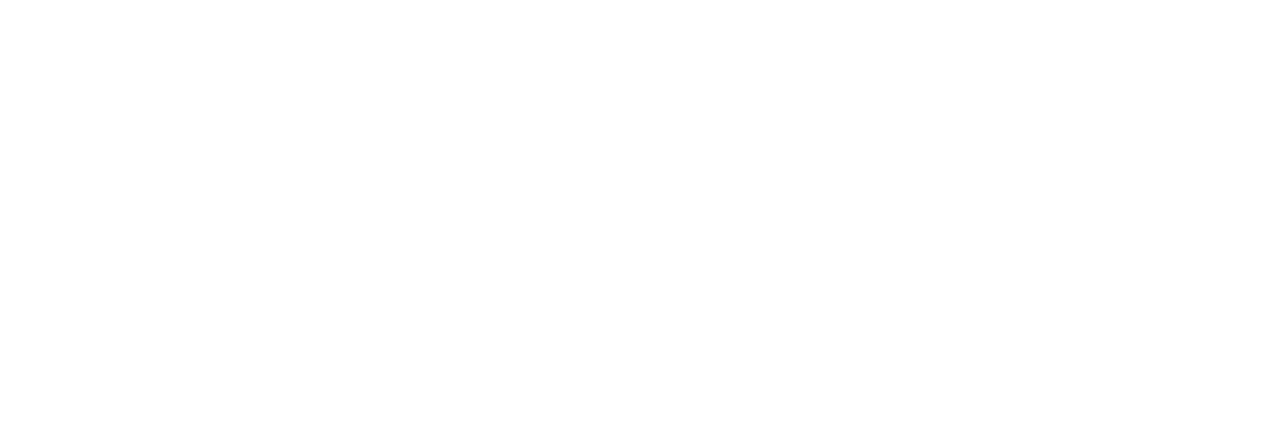
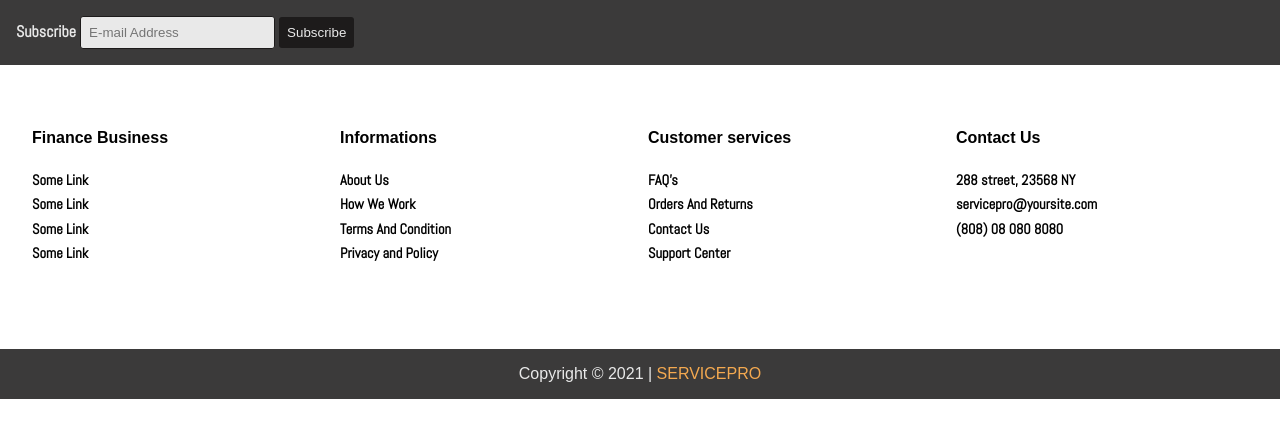
Before and after one commit to LahoucineABOULHASSAN/VueJS_ServicePro, a Vue app: page / in a window 1280 px wide. Shown: the top 438 px of the page. Built offline with nearby package versions, Linux system fonts and the light colour scheme; some icons are missing; a web font is replaced by a local one.

Commit message:
create footer component + Subscribe & Inofs

```diff
--- a/src/App.vue
+++ b/src/App.vue
@@ -4,11 +4,7 @@
     <Header />
     <Main />
     <Footer />
-    <i
-      class="theme-btn big icon"
-      v-bind:class="modeIcon"
-      v-on:click="theme()"
-    ></i>
+    <a href="#"><i class="to-top angle double up big icon"></i></a>
   </div>
 </template>
 
@@ -25,23 +21,6 @@
       Main,
       Footer,
     },
-    data() {
-      return {
-        isLight: true,
-        themeClass: 'light',
-        modeIcon: 'moon',
-      }
-    },
-    methods: {
-      theme() {
-        this.isLight = !this.isLight
-        this.themeBtn()
-        this.isLight ? (this.themeClass = 'light') : (this.themeClass = 'dark')
-      },
-      themeBtn() {
-        this.isLight ? (this.modeIcon = 'moon') : (this.modeIcon = 'sun')
-      },
-    },
   }
 </script>
 
@@ -50,15 +29,17 @@
   @import url('https://fonts.googleapis.com/css?family=News+Cycle&display=swap');
   /* VARIABLES DECLARATION */
   :root {
-    --primary: #ea0c35;
+    --primary: #f4a950;
     --secondary: #ea2348bf;
-    --dark: #353535;
-    --darker: #252525;
-    --light: #c1c1c1;
-    --lighter: #e0e0e0;
-    --lightTransparence: #0000003b;
+    --dark: #1d1b1b;
+    --darker: #111111;
+    --light: #e9e9e9;
+    --lighter: #f7f7f7;
+    --lightTransparence: #191818d9;
     --blue: #3396b5;
     --bluer: #607d8b;
+    --animate-duration: 2500ms;
+    --animate-delay: 0.9s;
   }
   * {
     margin: 0;
@@ -66,108 +47,55 @@
     font-family: sans-serif;
     box-sizing: border-box;
   }
-  body {
-    font-family: 'Abel', sans-serif, -apple-system, BlinkMacSystemFont,
-      'Segoe UI', 'Roboto', 'Oxygen', 'Ubuntu', 'Cantarell', 'Fira Sans',
-      'Droid Sans', 'Helvetica Neue', sans-serif;
-    -webkit-font-smoothing: antialiased;
-    -moz-osx-font-smoothing: grayscale;
-  }
-  header h1,
-  header h2 {
-    text-transform: uppercase;
-  }
-  h1,
-  h2,
-  h3,
-  h4,
-  h5,
-  h6 {
-    font-family: 'Abel', sans-serif;
-    margin: 1rem auto;
+  a {
+    text-decoration: none;
+    color: inherit;
   }
   img {
     width: 100%;
-    clear: both;
-  }
-  i {
-    margin-right: 1rem;
   }
   ul {
     list-style: none;
   }
-  hr {
-    margin: 1rem 0;
-  }
-  section {
-    margin: 56.8px auto;
-  }
-  .container {
-    padding: 1.7rem;
+  .clear {
+    clear: both;
   }
   .grid {
     display: grid;
     grid-gap: 1rem;
   }
-  .headline {
-    padding-bottom: 1rem;
-    margin-bottom: 3rem;
-    border-bottom: 1px solid var(--bluer);
-    font-size: 1.2rem;
-    font-weight: 600;
+  /* -------------------------------------- */
+  /* special classes */
+  .to-left {
+    float: left;
   }
-  .gradient-light {
-    background: linear-gradient(-45deg, var(--light) 70%, var(--dark) 30%);
+  .to-right {
+    float: right;
   }
-  .gradient-dark {
-    background: linear-gradient(-45deg, var(--light) 30%, var(--dark) 0%);
+  .fix-to-top {
+    position: fixed;
+  }
+  /*  to top button */
+  .to-top {
+    width: 38px;
+    height: 38px;
+    color: var(--dark);
+    border: none;
+    border-radius: 50%;
+    position: absolute;
+    bottom: 1rem;
+    right: 1rem;
+    z-index: 2;
   }
 
-  .theme-btn {
-    width: 38px;
-    height: 38px;
-    position: fixed;
-    bottom: 2rem;
-    right: 1rem;
-    z-index: 1;
-  }
-  /* -------------------------------------- */
-  /* special classes */
-  .light {
-    background-color: var(--light);
-    color: var(--dark);
-  }
-  .lighter {
-    background-color: var(--lighter);
-    color: var(--dark);
-  }
-  .dark {
-    background-color: var(--dark);
-    color: var(--light);
-  }
-  .darker {
-    background-color: var(--darker);
-    color: var(--light);
-  }
   /* media queries */
-  @media screen and (min-width: 1171px) {
-    section {
-      width: 1124px;
-      margin: auto;
+  @media screen and (min-width: 1368px) {
+    #root {
+      width: 1350px;
+      margin: 0 auto;
     }
-  }
-  @media screen and (max-width: 768px) {
-    section {
-      margin: 1rem auto;
-    }
-    .container {
-      padding: 1rem;
-    }
-  }
-  @media screen and (max-width: 500px) {
-    .headline {
-      padding-bottom: 0.5rem;
-      margin-bottom: 1rem;
+    #root .topnav {
+      width: 1350px;
     }
   }
 </style>
--- a/src/components/Footer.vue
+++ b/src/components/Footer.vue
@@ -1,11 +1,82 @@
 <template>
   <footer>
+    <Subscribe />
+    <div class="details">
+      <Infos />
+    </div>
+    <p class="copyrights">Copyright &copy; 2021 | <span> ServicePro</span></p>
   </footer>
 </template>
 <script>
-export default {
-  name: 'Footer'
-};
+  import Subscribe from './footer/Subscribe'
+  import Infos from './footer/Infos'
+  export default {
+    name: 'Footer',
+    components: {
+      Subscribe,
+      Infos,
+    },
+  }
 </script>
-<style scoped>
+<style>
+  footer .details {
+    padding: 4rem 2rem;
+    margin-bottom: 1rem;
+  }
+  footer .copyrights {
+    width: 100%;
+    text-align: center;
+    background: var(--lightTransparence);
+    color: var(--light);
+    padding: 1rem;
+    position: relative;
+  }
+  footer span {
+    text-transform: uppercase;
+    color: var(--primary);
+  }
+  /* Details Style */
+  .footer-infos.grid {
+    text-align: left;
+    grid-template-columns: repeat(4, 1fr);
+  }
+  .footer-infos h3 {
+    font-size: 1rem;
+    margin-bottom: 1.5rem;
+  }
+  .footer-infos li {
+    cursor: pointer;
+    font-family: 'Abel', sans-serif;
+    font-weight: bold;
+    font-size: 0.9rem;
+    margin-bottom: 0.4rem;
+  }
+  .footer-infos li:hover {
+    color: var(--blue);
+  }
+  .footer-infos ul.icons {
+    margin-top: 1rem;
+  }
+  .footer-infos li.icon-item {
+    display: inline-block;
+    color: var(--primary);
+  }
+  /* Media Queries */
+  @media screen and (max-width: 768px) {
+    footer .footer-infos.grid {
+      text-align: center;
+    }
+    .footer-infos.grid {
+      grid-template-columns: 1fr 1fr;
+    }
+  }
+  @media screen and (max-width: 500px) {
+    .footer-infos.grid {
+      grid-template-columns: 1fr;
+      text-align: center;
+    }
+    .footer-infos.grid div:not(:nth-child(4)) {
+      display: none;
+    }
+  }
 </style>
--- /dev/null
+++ b/src/components/footer/Infos.vue
@@ -0,0 +1,44 @@
+<template>
+  <div id="useful-links" class="footer-infos grid">
+    <div>
+      <h3>Finance Business</h3>
+      <ul>
+        <li>Some Link</li>
+        <li>Some Link</li>
+        <li>Some Link</li>
+        <li>Some Link</li>
+      </ul>
+    </div>
+    <div>
+      <h3>Informations</h3>
+      <ul>
+        <li>About Us</li>
+        <li>How We Work</li>
+        <li>Terms And Condition</li>
+        <li>Privacy and Policy</li>
+      </ul>
+    </div>
+    <div>
+      <h3>Customer services</h3>
+      <ul>
+        <li>FAQ's</li>
+        <li>Orders And Returns</li>
+        <li>Contact Us</li>
+        <li>Support Center</li>
+      </ul>
+    </div>
+    <div>
+      <h3>Contact Us</h3>
+      <ul>
+        <li><i class="map marker alternate icon"></i>288 street, 23568 NY</li>
+        <li><i class="mail icon"></i>servicepro@yoursite.com</li>
+        <li><i class="phone volume icon"></i> (808) 08 080 8080</li>
+      </ul>
+    </div>
+  </div>
+</template>
+<script>
+  export default {
+    name: 'Infos',
+  }
+</script>
--- /dev/null
+++ b/src/components/footer/Subscribe.vue
@@ -0,0 +1,96 @@
+<template>
+  <div id="subscribe" class="subscribe">
+    <form>
+      <label htmlFor="email">Subscribe</label>
+      <input
+        type="email"
+        name="email"
+        v-model="email"
+        placeholder="E-mail Address"
+        required
+      />
+      <input type="submit" value="Subscribe" />
+    </form>
+    <ul class="to-right">
+      <li>
+        <a href="https://www.facebook.com/" rel="noreferrer" target="_blank">
+          <i class="facebook f icon"></i>
+        </a>
+      </li>
+      <li>
+        <a href="https://www.twitter.com/" rel="noreferrer" target="_blank">
+          <i class="twitter icon"></i>
+        </a>
+      </li>
+      <li>
+        <a href="https://www.linkedin.com/" rel="noreferrer" target="_blank">
+          <i class="linkedin icon"></i>
+        </a>
+      </li>
+      <li>
+        <a href="https://www.youtube.com/" rel="noreferrer" target="_blank">
+          <i class="youtube icon"></i>
+        </a>
+      </li>
+    </ul>
+  </div>
+</template>
+<script>
+  export default {
+    name: 'Subscribe',
+    data() {
+      return {
+        email: '',
+      }
+    },
+  }
+</script>
+<style scoped>
+  /* subscribe style */
+  .subscribe {
+    padding: 1rem;
+    background: var(--lightTransparence);
+    color: var(--light);
+  }
+  .subscribe form {
+    display: inline-block;
+  }
+  .subscribe form label {
+    font-family: 'Abel', sans-serif;
+    font-weight: bold;
+  }
+  .subscribe form input[type='email'] {
+    background: var(--light);
+    border: 1px solid var(--dark);
+    border-radius: 3px;
+    padding: 0.5rem;
+    margin: 0 0.25rem;
+  }
+  .subscribe form input[type='submit'] {
+    background: var(--dark);
+    color: var(--light);
+    border: none;
+    border-radius: 3px;
+    padding: 0.5rem;
+  }
+  .subscribe ul {
+    padding: 0.5rem 0;
+  }
+  .subscribe ul li {
+    display: inline-block;
+    color: var(--blue);
+    margin: 0 0.25rem;
+  }
+  .subscribe ul li:hover {
+    color: var(--primary);
+  }
+  @media screen and (max-width: 500px) {
+    .subscribe form {
+      width: 100%;
+      text-align: center;
+    }
+    .subscribe ul {
+      display: none;
+    }
+  }
+</style>
--- /dev/null
+++ b/src/components/nav/Menu.vue
@@ -0,0 +1,5 @@
+<template> </template>
+<script>
+  export default {}
+</script>
+<style></style>
```
Also changed, not shown: src/components/nav/SocialNav.vue (added, +7 -0 lines).
